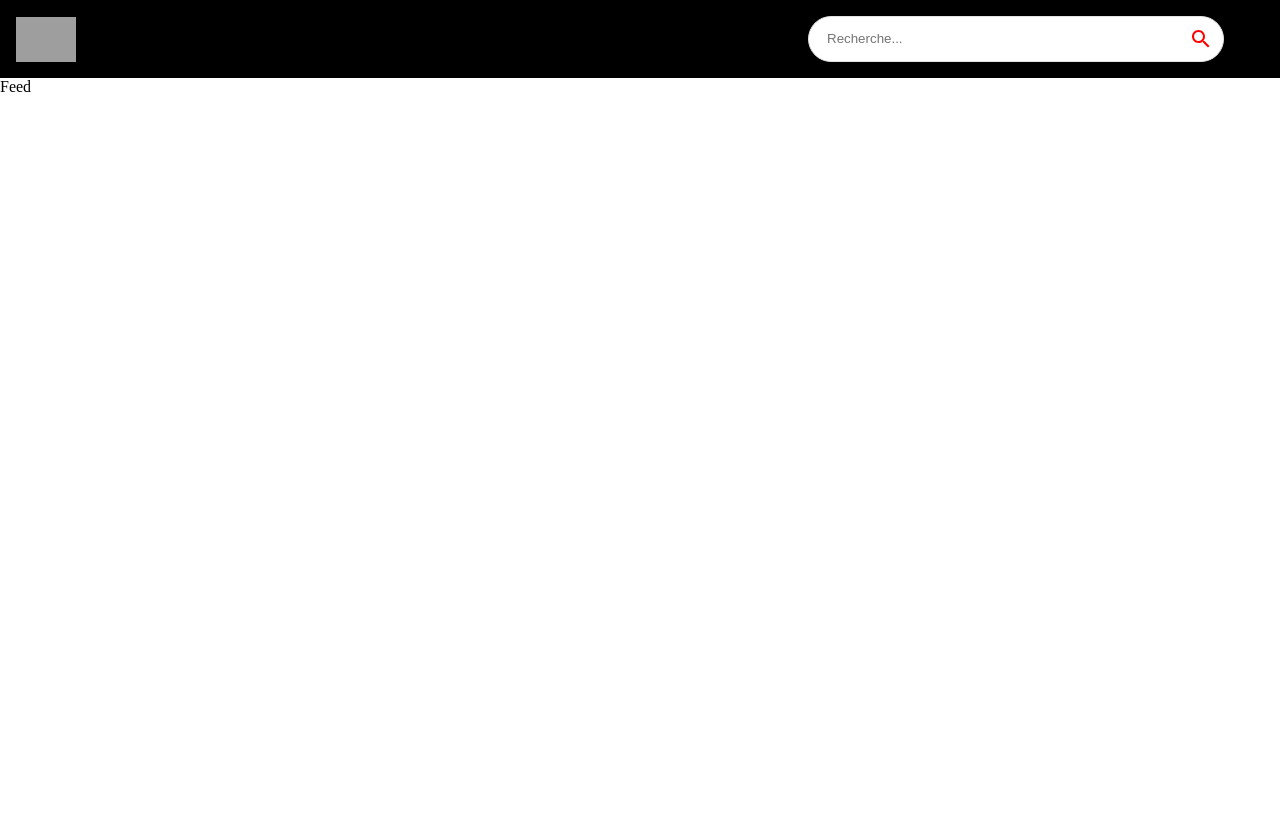
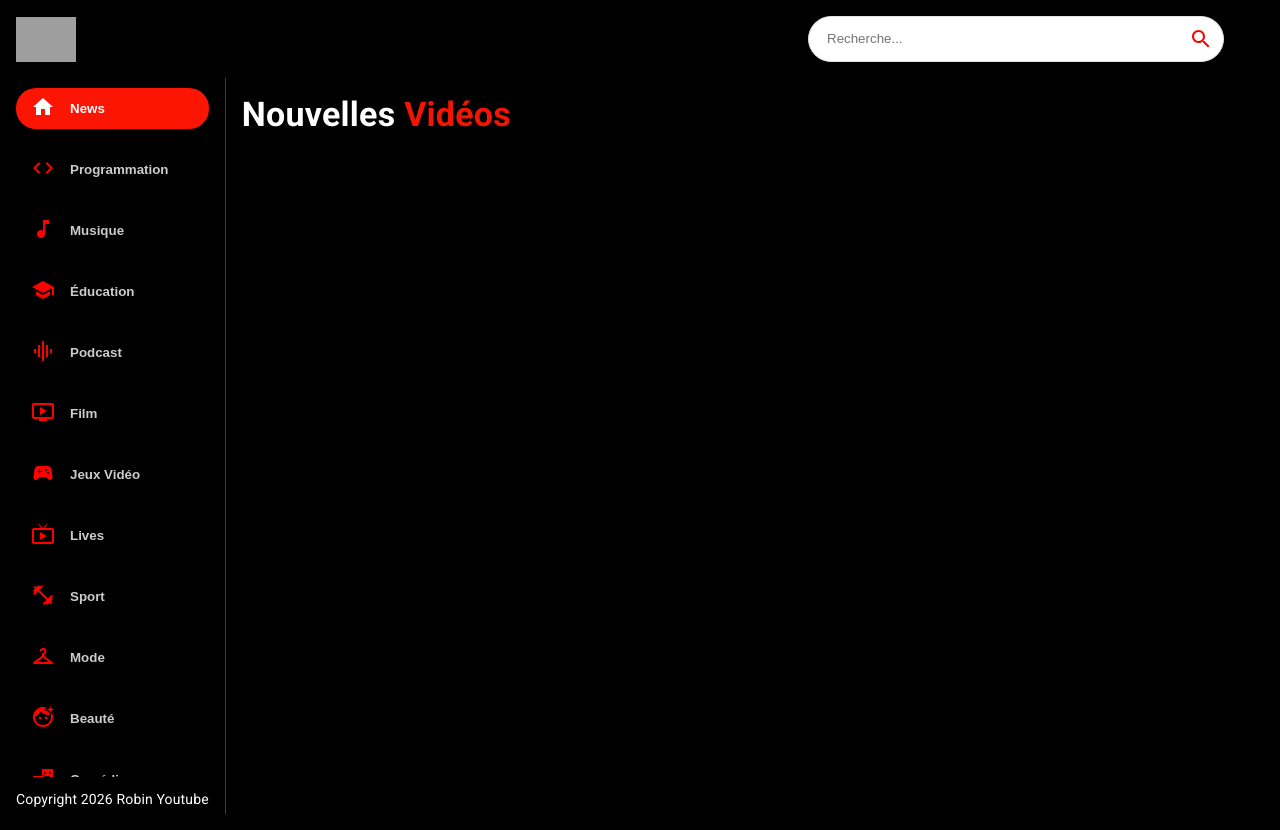
Before and after one commit to RobinPoquin/Youtube-Clone-V2, a React (Create React App) app: page / in a window 1280 px wide. Before the commit the page ends 800 px from the top, so only its background shows below. Built offline with nearby package versions, Linux system fonts and the light colour scheme; grey boxes are pictures that could not be loaded.

Commit message:
Ajout de la sidebar

```diff
--- a/src/App.js
+++ b/src/App.js
@@ -5,7 +5,7 @@
 
 const App = () => (
       <BrowserRouter>
-        <Box sx={{ backgroundColor: '000'}}>
+        <Box sx={{ backgroundColor: '#000'}}>
           <Navbar />
           <Routes>
             <Route path='/' exact element={<Feed />}/>
--- a/src/components/Feed.jsx
+++ b/src/components/Feed.jsx
@@ -1,8 +1,46 @@
-import React from 'react'
+import { useState, useEffect } from "react"
+import { Box, Stack, Typography } from "@mui/material"
+import { Sidebar, Videos} from "./"
 
 const Feed = () => {
   return (
-    <div>Feed</div>
+    <Stack sx={{ flexDirection: {
+      sx: "column",
+      md: "row"
+    }}}>
+      <Box sx={{
+        height: { sx: 'auto', md: '92vh' },
+        borderRight: '1px solid #3d3d3d',
+        px: { sx: 0, md: 2}}}
+      >
+        <Sidebar></Sidebar>
+        <Typography
+          className="copyright"
+          variant="body2"
+          sx={{ mt: 1.5, color: '#fff'}}
+        >
+          Copyright 2026 Robin Youtube
+        </Typography>
+      </Box>
+
+      <Box
+        p={2}
+        sx= {{ overflowY:'auto', height: '90vh', flex: 2}}
+      >
+        <Typography
+          variant="h4"
+          fontWeight="bold"
+          mb={2}
+          sx={{ color: 'white'}}
+        >
+          Nouvelles <span style={{ color: '#F31503'}}>
+            Vidéos
+          </span>
+        </Typography>
+
+        <Videos videos={[]}/>
+      </Box>
+    </Stack>
   )
 }
 
--- /dev/null
+++ b/src/components/Sidebar.jsx
@@ -0,0 +1,38 @@
+import { Stack } from "@mui/material"
+
+import { categories } from "../utils/constant"
+
+const selectedCategory = 'News';
+
+const Sidebar = () => {
+  return (
+    <Stack
+        direction="row"
+        sx={{
+            overflowY: "auto",
+            height: { sx: 'auto', md: '95%'},
+            flexDirection: { md: 'column'},
+        }}
+    >
+        {categories.map((category) => (
+            <button
+                className="category-btn"
+                style={{
+                    background: category.name === selectedCategory && '#FC1503',
+                    color: 'white'
+                }}
+                key={category.name}
+            >
+                <span style={{ color: category.name === selectedCategory ? 'white' : 'red', marginRight: '15px'}}>
+                    {category.icon}
+                </span>
+                <span style={{ opacity: category.name === selectedCategory ? '1' : '0.8'}}>
+                    {category.name}
+                </span>
+            </button>
+        ))}
+    </Stack>
+  )
+}
+
+export default Sidebar
--- /dev/null
+++ b/src/components/Videos.jsx
@@ -0,0 +1,9 @@
+import React from 'react'
+
+const Videos = () => {
+  return (
+    <div>Videos</div>
+  )
+}
+
+export default Videos
--- a/src/components/index.js
+++ b/src/components/index.js
@@ -4,3 +4,5 @@
 export { default as SearchFeed } from './SearchFeed'
 export { default as VideoDetail } from './VideoDetail'
 export { default as SearchBar } from './SearchBar'
+export { default as Sidebar } from './Sidebar'
+export { default as Videos } from './Videos'
```
